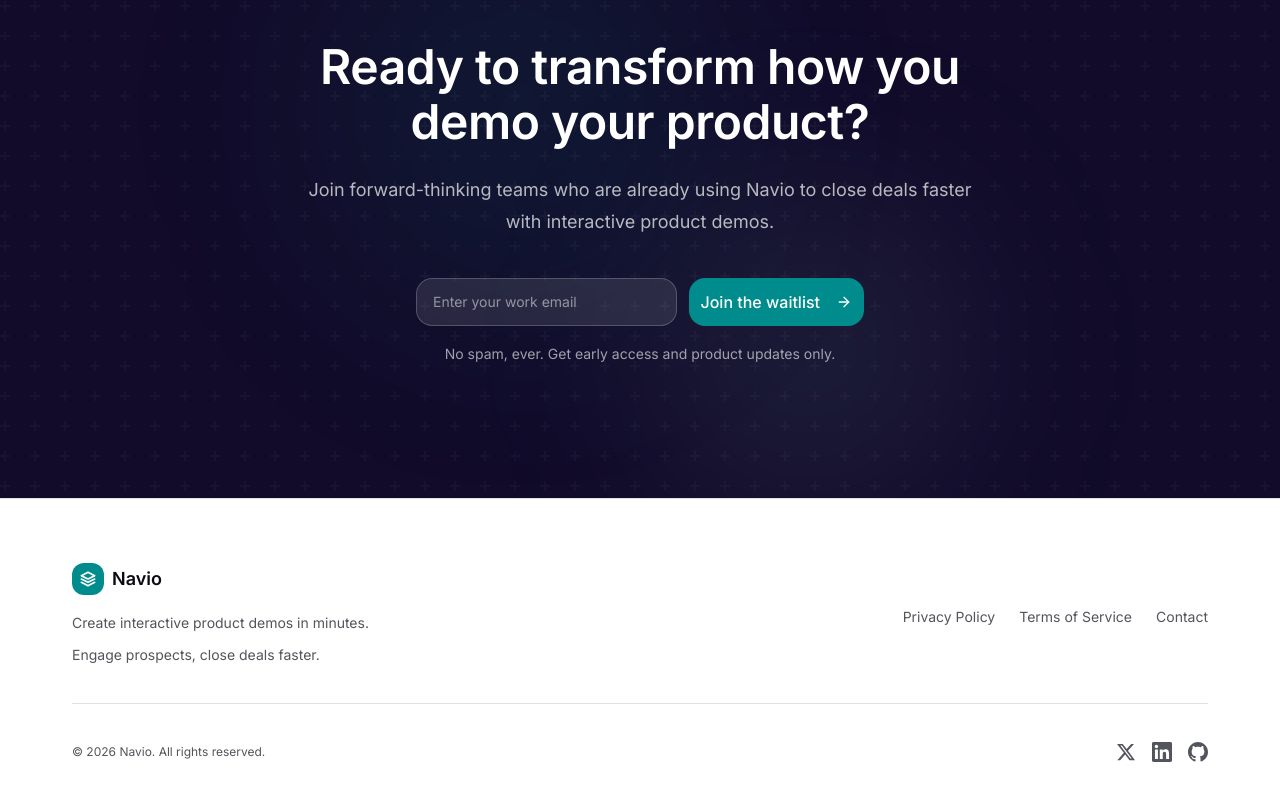
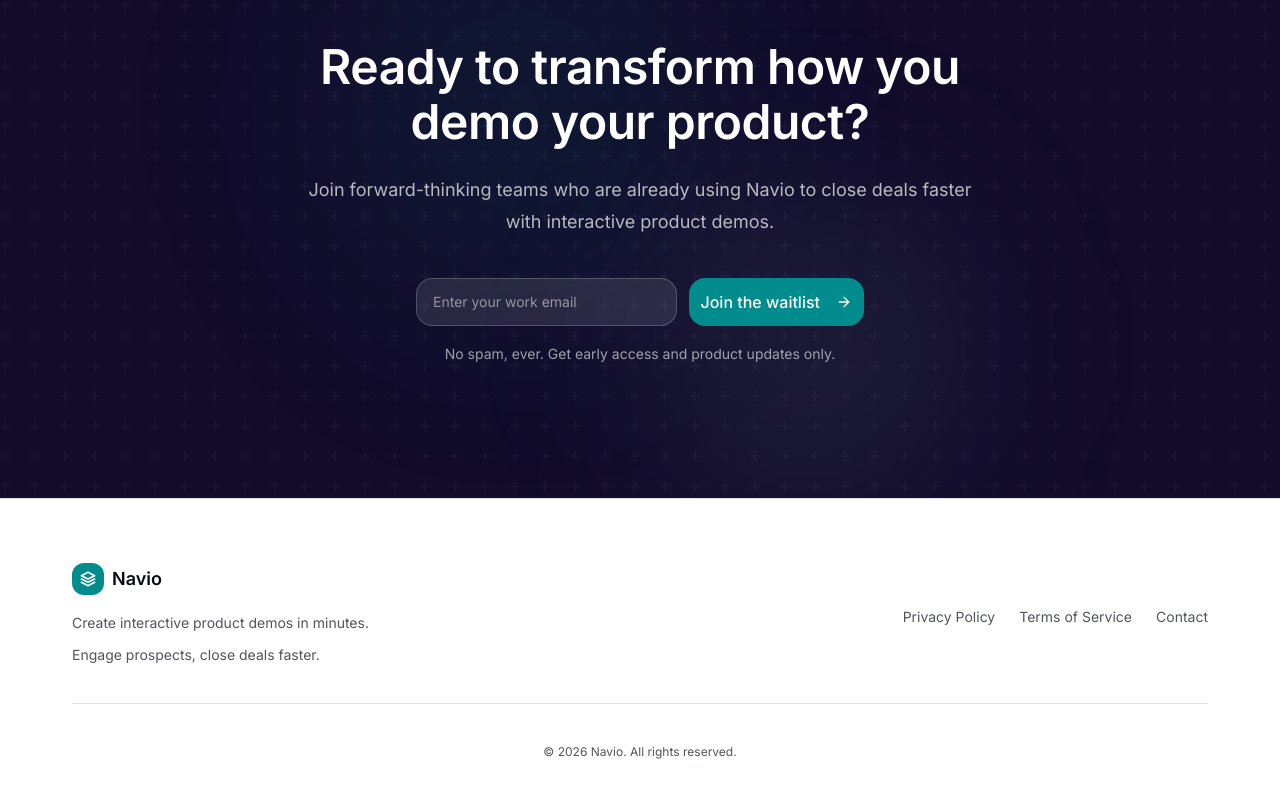
Before and after one commit to yaswanthsaivendra/navio, a Next.js app: page / in a window 1280 px wide. Shown: the part 3331-4131 px from the top of the page. Built offline with nearby package versions, Linux system fonts and the light colour scheme.

Commit message:
refactor: removing social media links from footer

```diff
--- a/components/landing/footer.tsx
+++ b/components/landing/footer.tsx
@@ -58,45 +58,10 @@
 
         <Separator className="my-8" />
 
-        <div className="flex flex-col items-center justify-between gap-4 md:flex-row">
+        <div className="flex flex-col items-center justify-center gap-4">
           <p className="text-muted-foreground text-xs">
             © {new Date().getFullYear()} Navio. All rights reserved.
           </p>
-          <div className="flex items-center gap-4">
-            <a
-              href="https://twitter.com"
-              target="_blank"
-              rel="noopener noreferrer"
-              className="text-muted-foreground hover:text-foreground transition-colors"
-              aria-label="Twitter"
-            >
-              <svg className="h-5 w-5" fill="currentColor" viewBox="0 0 24 24">
-                <path d="M18.244 2.25h3.308l-7.227 8.26 8.502 11.24H16.17l-5.214-6.817L4.99 21.75H1.68l7.73-8.835L1.254 2.25H8.08l4.713 6.231zm-1.161 17.52h1.833L7.084 4.126H5.117z" />
-              </svg>
-            </a>
-            <a
-              href="https://linkedin.com"
-              target="_blank"
-              rel="noopener noreferrer"
-              className="text-muted-foreground hover:text-foreground transition-colors"
-              aria-label="LinkedIn"
-            >
-              <svg className="h-5 w-5" fill="currentColor" viewBox="0 0 24 24">
-                <path d="M20.447 20.452h-3.554v-5.569c0-1.328-.027-3.037-1.852-3.037-1.853 0-2.136 1.445-2.136 2.939v5.667H9.351V9h3.414v1.561h.046c.477-.9 1.637-1.85 3.37-1.85 3.601 0 4.267 2.37 4.267 5.455v6.286zM5.337 7.433c-1.144 0-2.063-.926-2.063-2.065 0-1.138.92-2.063 2.063-2.063 1.14 0 2.064.925 2.064 2.063 0 1.139-.925 2.065-2.064 2.065zm1.782 13.019H3.555V9h3.564v11.452zM22.225 0H1.771C.792 0 0 .774 0 1.729v20.542C0 23.227.792 24 1.771 24h20.451C23.2 24 24 23.227 24 22.271V1.729C24 .774 23.2 0 22.222 0h.003z" />
-              </svg>
-            </a>
-            <a
-              href="https://github.com"
-              target="_blank"
-              rel="noopener noreferrer"
-              className="text-muted-foreground hover:text-foreground transition-colors"
-              aria-label="GitHub"
-            >
-              <svg className="h-5 w-5" fill="currentColor" viewBox="0 0 24 24">
-                <path d="M12 0c-6.626 0-12 5.373-12 12 0 5.302 3.438 9.8 8.207 11.387.599.111.793-.261.793-.577v-2.234c-3.338.726-4.033-1.416-4.033-1.416-.546-1.387-1.333-1.756-1.333-1.756-1.089-.745.083-.729.083-.729 1.205.084 1.839 1.237 1.839 1.237 1.07 1.834 2.807 1.304 3.492.997.107-.775.418-1.305.762-1.604-2.665-.305-5.467-1.334-5.467-5.931 0-1.311.469-2.381 1.236-3.221-.124-.303-.535-1.524.117-3.176 0 0 1.008-.322 3.301 1.23.957-.266 1.983-.399 3.003-.404 1.02.005 2.047.138 3.006.404 2.291-1.552 3.297-1.23 3.297-1.23.653 1.653.242 2.874.118 3.176.77.84 1.235 1.911 1.235 3.221 0 4.609-2.807 5.624-5.479 5.921.43.372.823 1.102.823 2.222v3.293c0 .319.192.694.801.576 4.765-1.589 8.199-6.086 8.199-11.386 0-6.627-5.373-12-12-12z" />
-              </svg>
-            </a>
-          </div>
         </div>
       </div>
     </footer>
```
